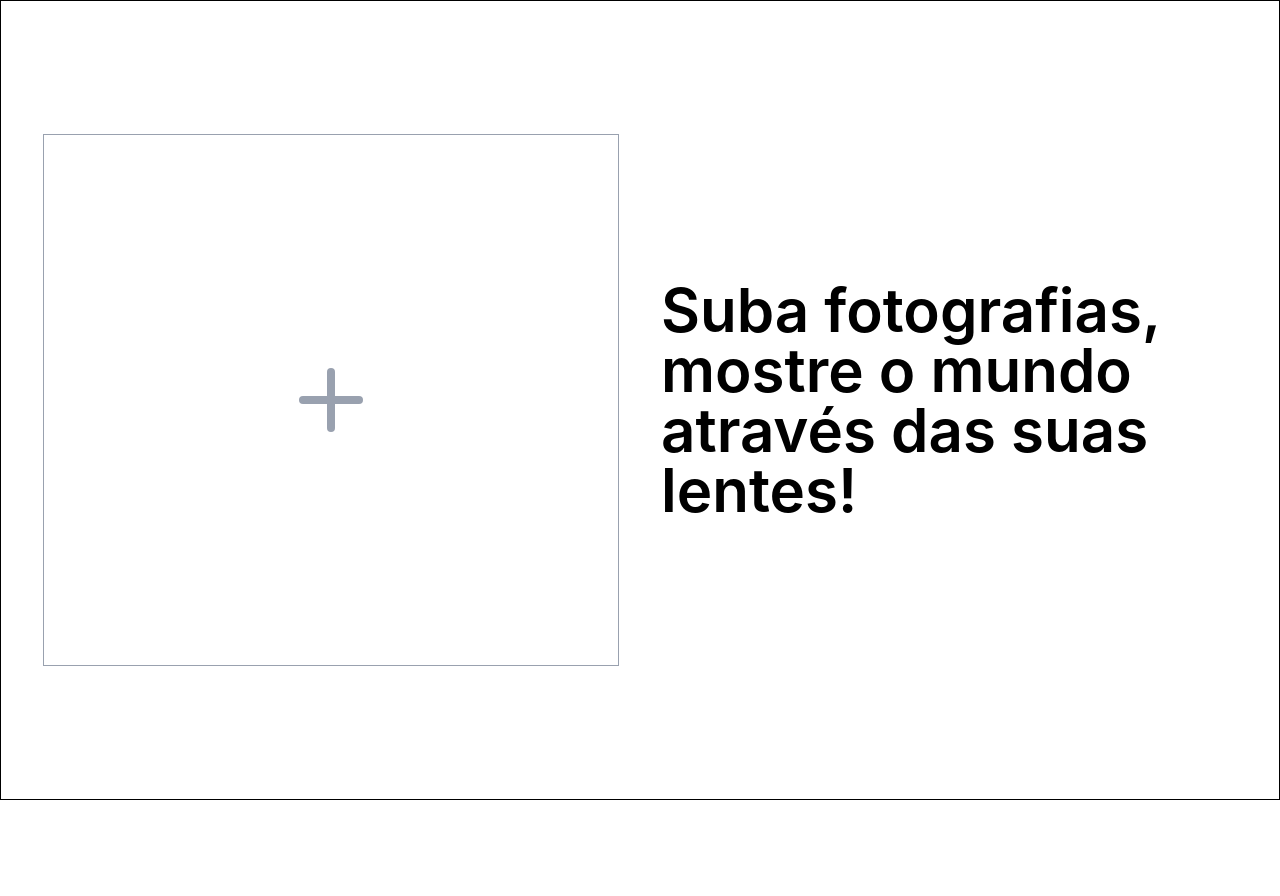
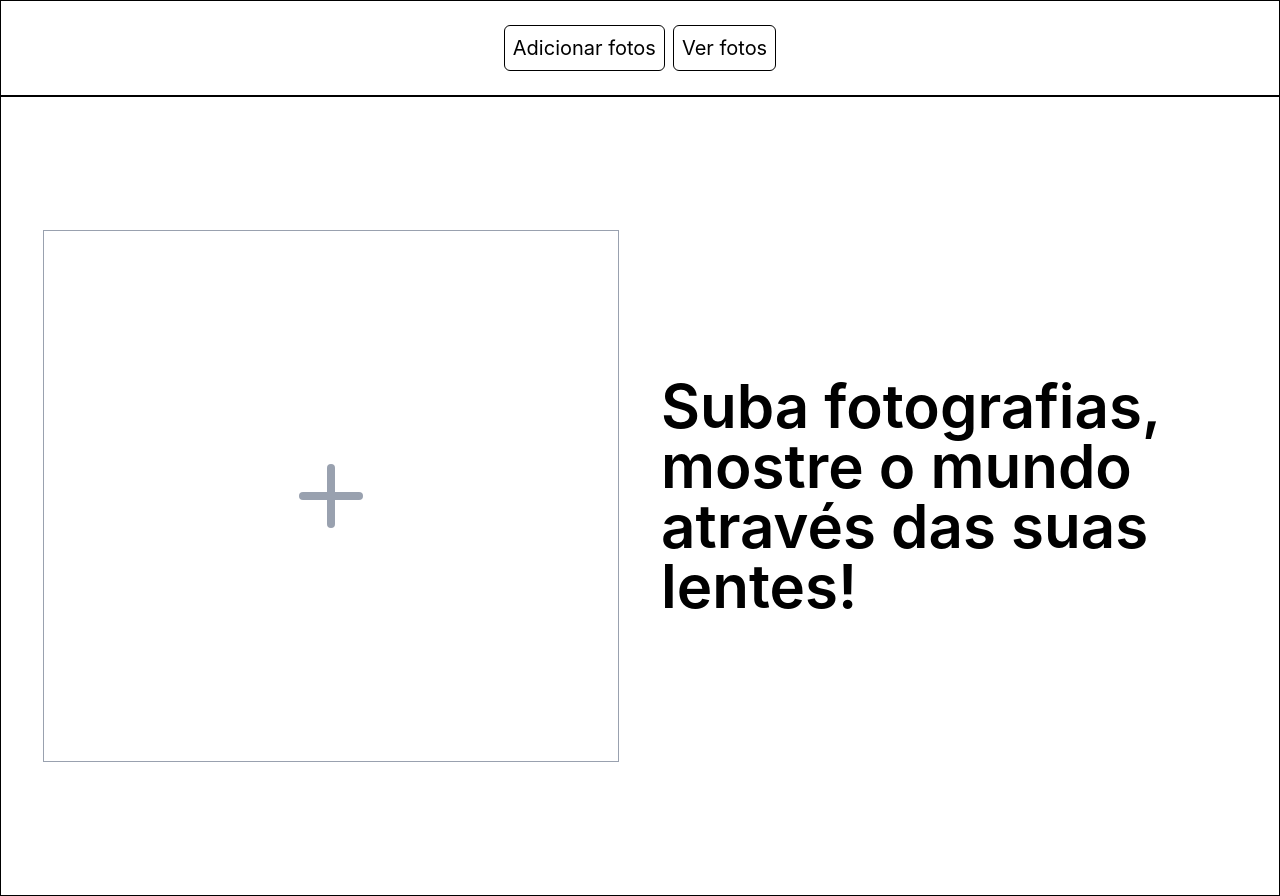
Before and after one commit to lucassantDev/gallery, a React (Vite) app: page / in a window 1280 px wide. Before the commit the page ends 800 px from the top, so only its background shows below. Built offline with nearby package versions, Linux system fonts and the light colour scheme.

Commit message:
estruturando app.jsx

```diff
--- a/src/App.jsx
+++ b/src/App.jsx
@@ -1,10 +1,11 @@
-
+import HeaderGallery from "./components/headerGallery.jsx"
 import SectionPicture from "./components/importPicture.jsx"
 
 function App() {
 
   return (
     <>
+      <HeaderGallery />
       <SectionPicture />
 
     </>
```
